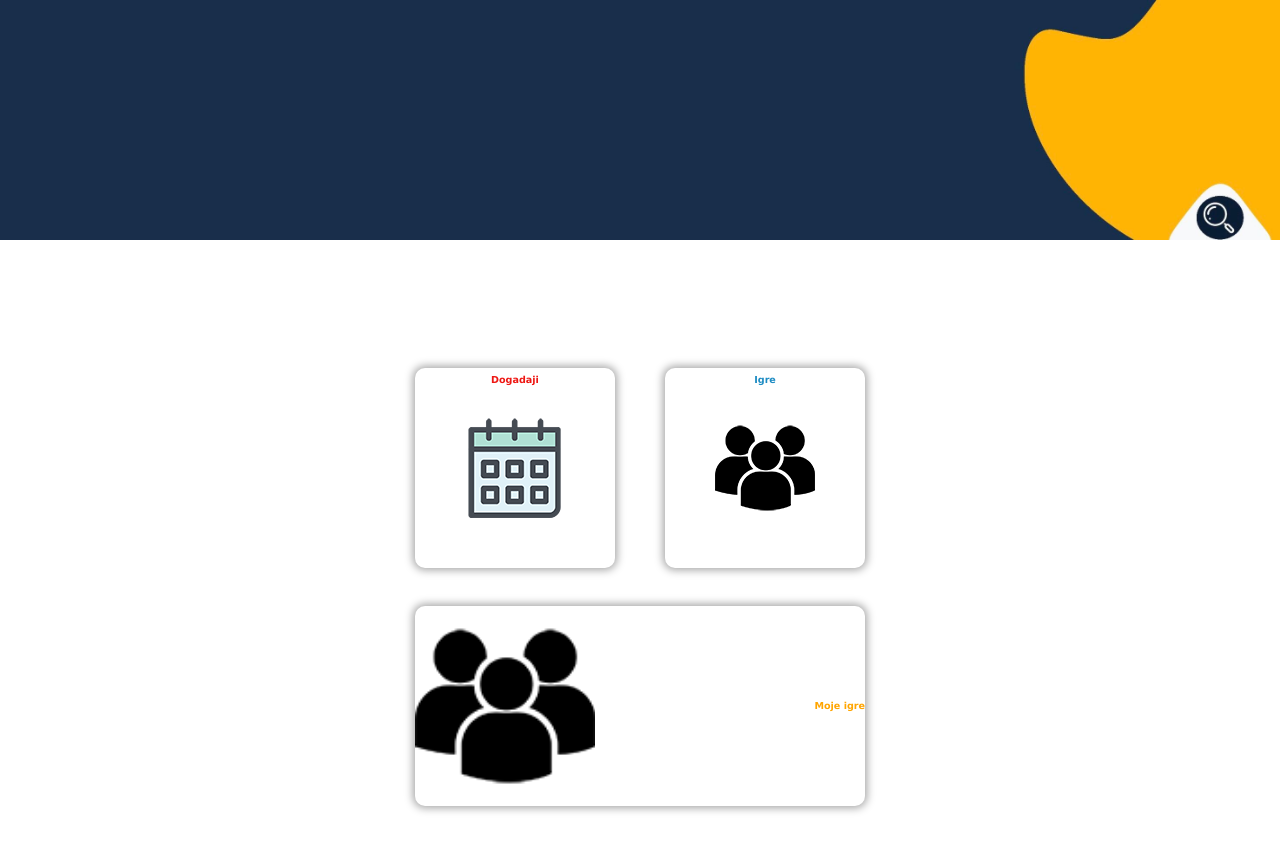
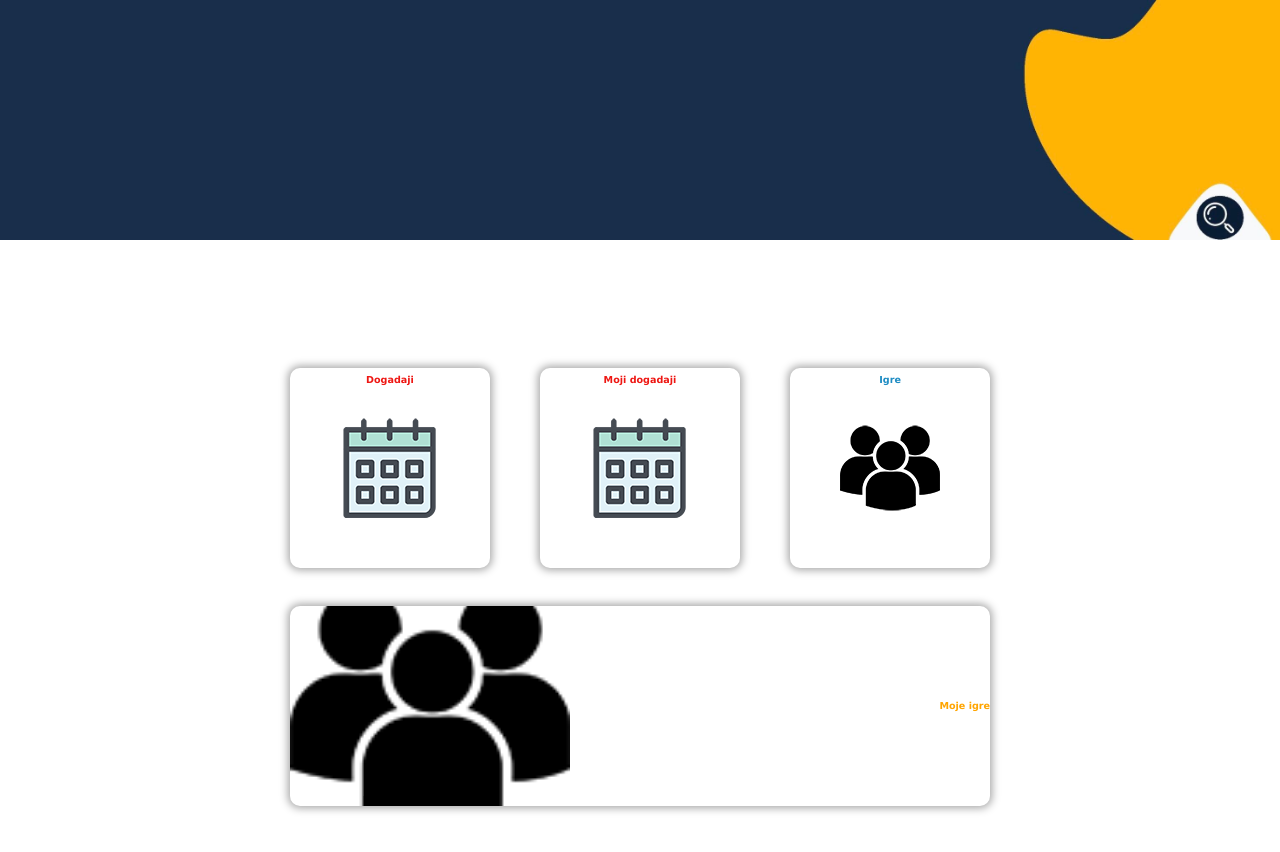
Before and after one commit to Oratorij-Rijeka/oratorijRijekaGames, a plain HTML site: page index.html in a window 1280 px wide. Drawn offline with Linux system fonts and the light colour scheme.

Commit message:
Dogadaji u moji dogadaji

```diff
--- a/index.html
+++ b/index.html
@@ -13,6 +13,7 @@
 		<div class="sredina">
 			<div style="width: fit-content; margin:0 auto;">
 				<div class="prvi" onclick="location.href='dogadaji.html';"><span id="dog"><b>Dogadaji</b></span></div>
+				<div class="prvi" onclick="location.href='dogadaji.html';"><span id="dog"><b>Moji dogadaji</b></span></div>
 				<div class="drugi" onclick="location.href='igre.html';"><span id="igr"><b>Igre</b></span></div>
 				<br><br><br>
 				<div class="treci" onclick="location.href='spremljeno.html';"><span id="spr"><b>Moje igre</b></span></div>
```
